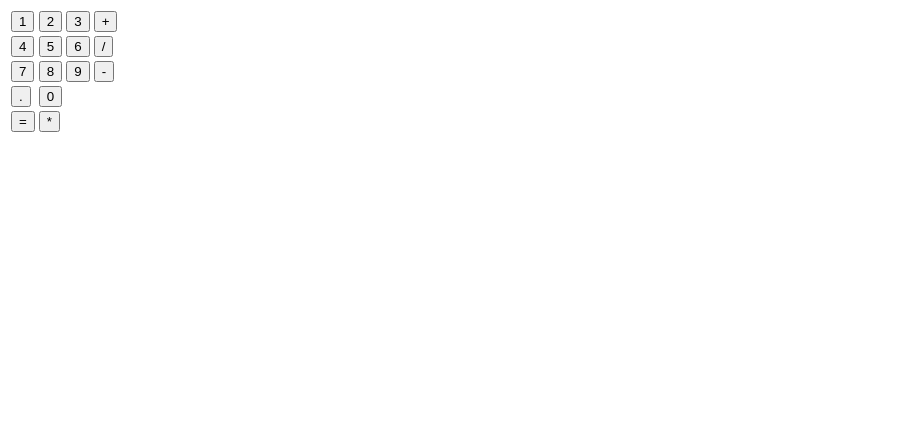
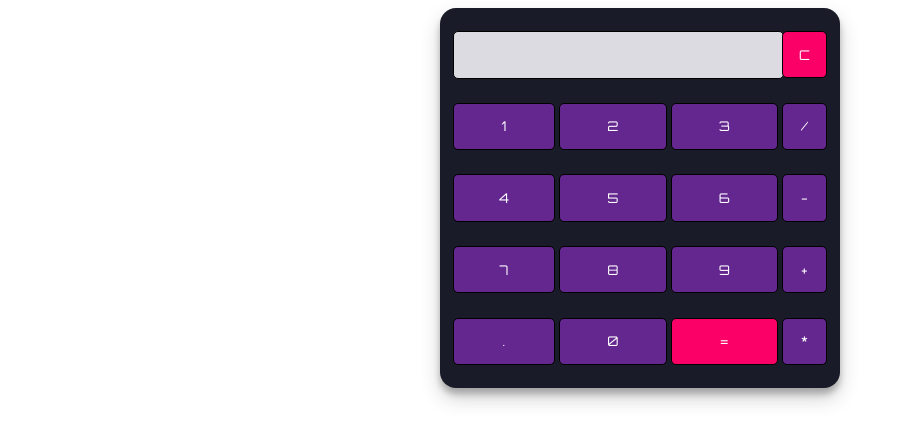
Before and after one commit to buhills/calculator, a plain HTML site: page index.html in a window 1280 px wide. Shown: the whole page, without its empty margins (0-899 px from the left). Drawn offline with Linux system fonts and the light colour scheme.

Commit message:
complete code

```diff
--- a/assets/styles/styles.css
+++ b/assets/styles/styles.css
@@ -0,0 +1,43 @@
+@import url('https://fonts.googleapis.com/css2?family=Orbitron&display=swap');
+
+.calculator {
+    padding: 10px;
+    border-radius: 1em;
+    height: 380px;
+    width: 400px;
+    margin: auto;
+    background-color: #191b28;
+    box-shadow: rgba(0, 0, 0, 0.19) 0px 10px 20px, rgba(0, 0, 0, 0.23) 0px 6px 6px;
+}
+
+.display-box {
+    font-family: 'Orbitron', sans-serif;
+    background-color: #dcdbe1;
+    border: solid black 0.5px;
+    color: black;
+    border-radius: 5px;
+    width: 100%;
+    height: 65%;
+}
+
+#btn {
+    background-color: #fb0066;
+}
+
+input[type=button] {
+    font-family: 'Orbitron', sans-serif;
+    background-color: #64278f;
+    color: white;
+    border: solid black 0.5px;
+    width: 100%;
+    border-radius: 5px;
+    height: 70%;
+    outline: none;
+}
+
+input:active[type=button] {
+    background: #e5e5e5;
+    -webkit-box-shadow: inset 0px 0px 5px #c1c1c1;
+    -moz-box-shadow: inset 0px 0px 5px #c1c1c1;
+    box-shadow: inset 0px 0px 5px #c1c1c1;
+}
--- a/index.html
+++ b/index.html
@@ -7,37 +7,41 @@
   <title>calculator</title>
 </head>
 <body class="body-container">
-<table>
+  <table class="calculator" >
     <tr>
-    <td> <input type="button" value="1" onclick="display('1')"> </td>
-    <td> <input type="button" value="2" onclick="display('2')"> </td>
-    <td> <input type="button" value="3" onclick="display('3')"> </td>
-    <td> <input type="button" value="+" onclick="display('+')"> </td>
+      <td colspan="3"> <input class="display-box" type="text" id="result" enable /> </td>
+
+      <!-- clearScreen() function clears all the values -->
+      <td> <input type="button" value="C" onclick="clearScreen()" id="btn" /> </td>
     </tr>
     <tr>
-    <td> <input type="button" value="4" onclick="display('4')"> </td>
-    <td> <input type="button" value="5" onclick="display('5')"> </td>
-    <td> <input type="button" value="6" onclick="display('6')"> </td>
-    <td> <input type="button" value="/" onclick="display('/')"> </td>
+      <!-- display() function displays the value of clicked button -->
+      <td> <input type="button" value="1" onclick="display('1')" /> </td>
+      <td> <input type="button" value="2" onclick="display('2')" /> </td>
+      <td> <input type="button" value="3" onclick="display('3')" /> </td>
+      <td> <input type="button" value="/" onclick="display('/')" /> </td>
     </tr>
     <tr>
-    <td> <input type="button" value="7" onclick="display('7')"> </td>
-    <td> <input type="button" value="8" onclick="display('8')"> </td>
-    <td> <input type="button" value="9" onclick="display('9')"> </td>
-    <td> <input type="button" value="-" onclick="display('-')"> </td>
+      <td> <input type="button" value="4" onclick="display('4')" /> </td>
+      <td> <input type="button" value="5" onclick="display('5')" /> </td>
+      <td> <input type="button" value="6" onclick="display('6')" /> </td>
+      <td> <input type="button" value="-" onclick="display('-')" /> </td>
     </tr>
     <tr>
-    <td> <input type="button" value="." onclick="display('.')"> </td>
-    <td> <input type="button" value="0" onclick="display('0')"> </td>
+      <td> <input type="button" value="7" onclick="display('7')" /> </td>
+      <td> <input type="button" value="8" onclick="display('8')" /> </td>
+      <td> <input type="button" value="9" onclick="display('9')" /> </td>
+      <td> <input type="button" value="+" onclick="display('+')" /> </td>
     </tr>
     <tr>
-    <td> <input type="button" value="=" onclick="display('=')"> </td>
-    <td> <input type="button" value="*" onclick="display('*')"> </td>
+      <td> <input type="button" value="." onclick="display('.')" /> </td>
+      <td> <input type="button" value="0" onclick="display('0')" /> </td>
+
+      <!-- calculate() function evaluates the mathematical expression -->
+      <td> <input type="button" value="=" onclick="calculate()" id="btn" /> </td>
+      <td> <input type="button" value="*" onclick="display('*')" /> </td>
     </tr>
   </table>
-
-
-
 
   <script src="./assets/script/index.js"></script>
 </body>
```
Also changed, not shown: 1 other file. Lines whose indentation alone changed are shown as unchanged.
